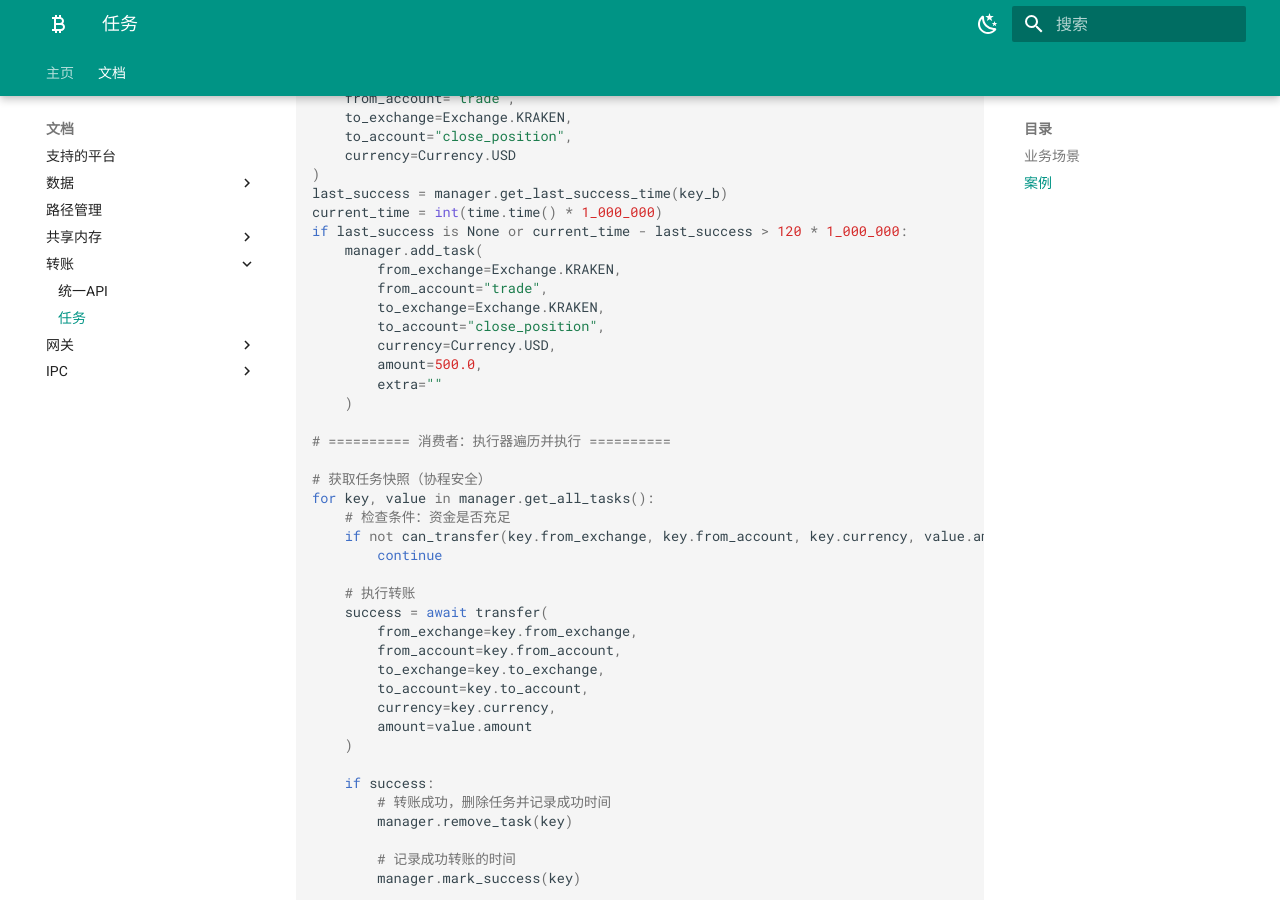
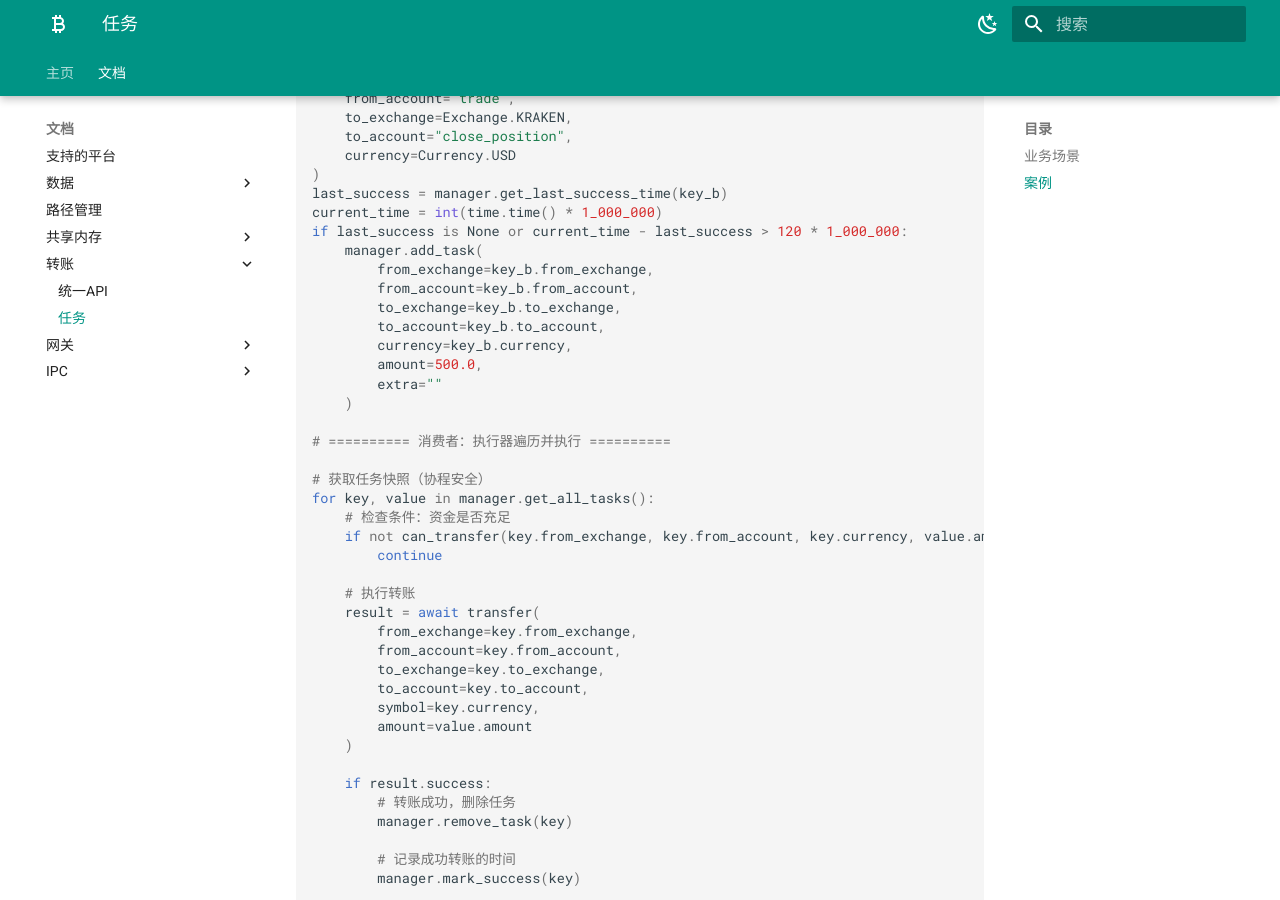
Before and after one commit to relaxdl/hft-wiki, an MkDocs documentation site: the page built from docs/common/transfer_task_manager.md, in a window 1280 px wide and 900 px high, scrolled down 1705 px. Built offline with MkDocs 1.6.1 and Material for MkDocs 9.7.7, drawn with Linux system fonts in a browser that asks for light colours.

Commit message:
update transfer task manager

```diff
--- a/docs/common/transfer_task_manager.md
+++ b/docs/common/transfer_task_manager.md
@@ -73,11 +73,11 @@ last_success = manager.get_last_success_time(key_b)
 current_time = int(time.time() * 1_000_000)
 if last_success is None or current_time - last_success > 120 * 1_000_000:
     manager.add_task(
-        from_exchange=Exchange.KRAKEN,
-        from_account="trade",
-        to_exchange=Exchange.KRAKEN,
-        to_account="close_position",
-        currency=Currency.USD,
+        from_exchange=key_b.from_exchange,
+        from_account=key_b.from_account,
+        to_exchange=key_b.to_exchange,
+        to_account=key_b.to_account,
+        currency=key_b.currency,
         amount=500.0,
         extra=""
     )
@@ -91,17 +91,17 @@ for key, value in manager.get_all_tasks():
         continue
 
     # 执行转账
-    success = await transfer(
+    result = await transfer(
         from_exchange=key.from_exchange,
         from_account=key.from_account,
         to_exchange=key.to_exchange,
         to_account=key.to_account,
-        currency=key.currency,
+        symbol=key.currency,
         amount=value.amount
     )
 
-    if success:
-        # 转账成功，删除任务并记录成功时间
+    if result.success:
+        # 转账成功，删除任务
         manager.remove_task(key)
 
         # 记录成功转账的时间
```
